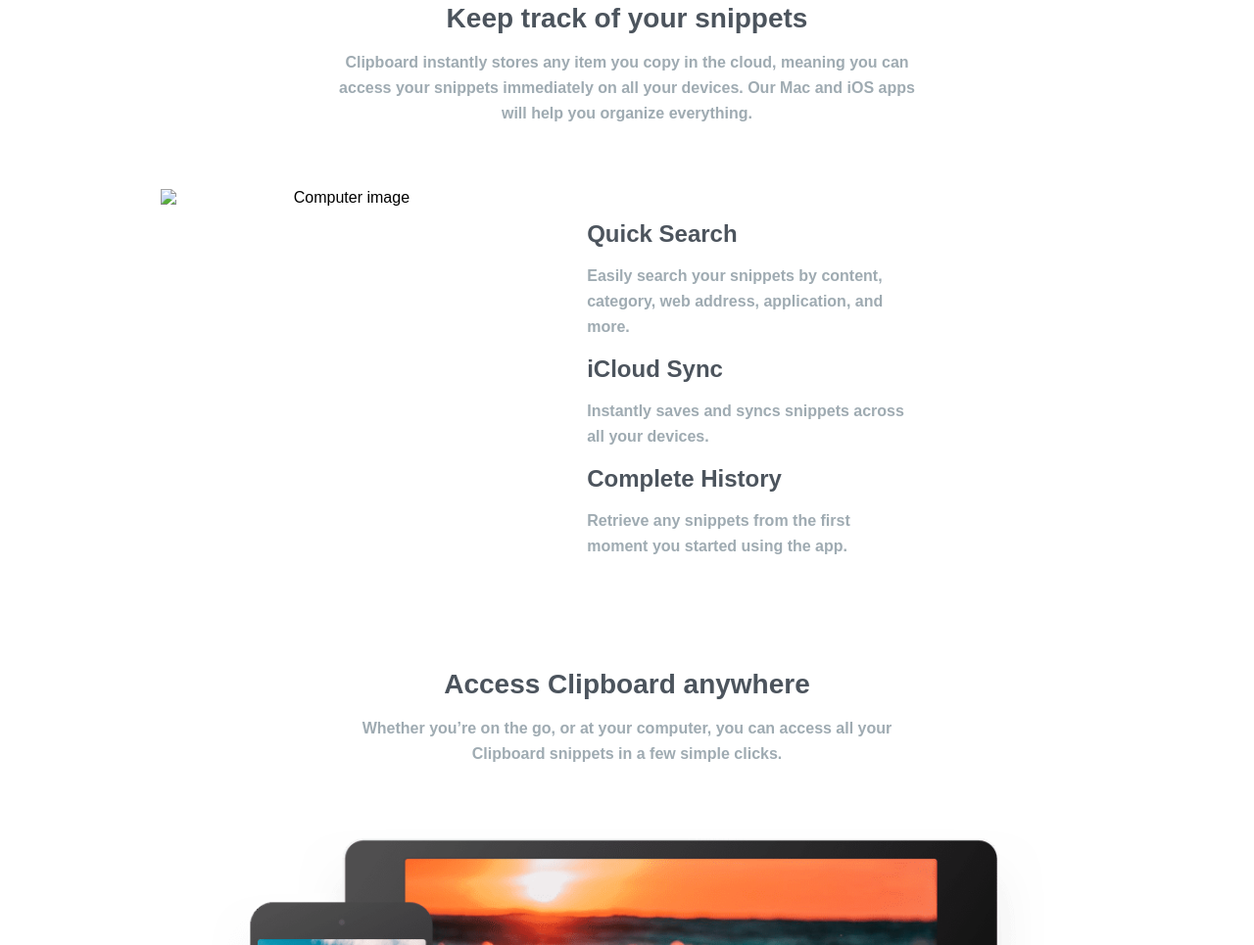
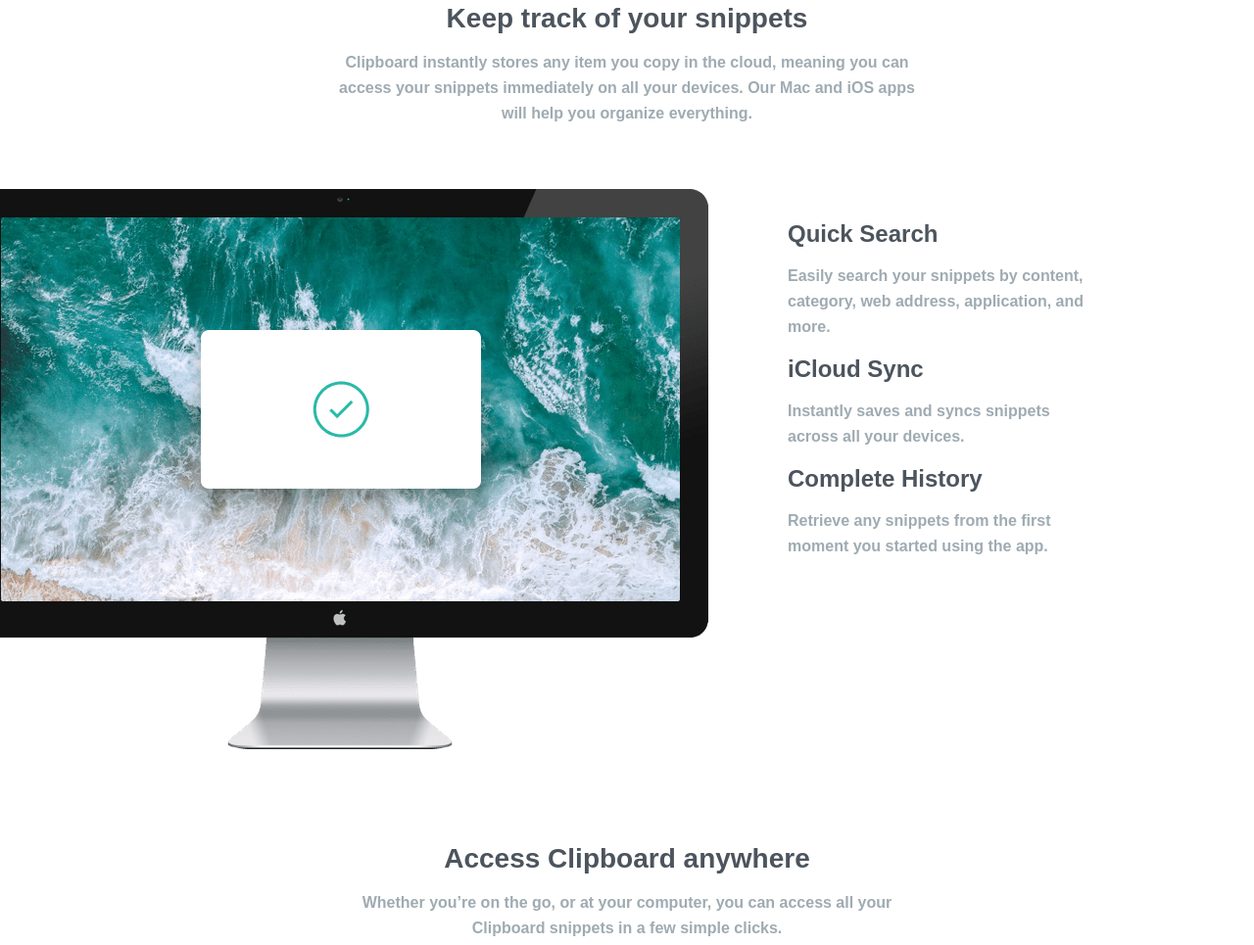
Before and after one commit to ilzbergs/Clipboard-landing-page, a plain HTML site: page index.html in a window 1280 px wide. Shown: the part 551-1516 px from the top of the page at 98% size. Drawn offline with Linux system fonts and the light colour scheme; the site is published under a folder, as on GitHub Pages, so addresses that start at the root find nothing; a web font is replaced by a local one.

Commit message:
solved image problem

```diff
--- a/index.html
+++ b/index.html
@@ -38,7 +38,7 @@
             devices. Our Mac and iOS apps will help you organize everything.</p>
         </div>
         <div class="wrapper">
-          <img src="/images/image-computer.png" alt="Computer image" class="wrapper-img">
+          <img src="./images/image-computer.png" alt="Computer image" class="wrapper-img">
           <div class="wrapper-text">
             <div class="benefits">
               <h3>Quick Search</h3>
```
